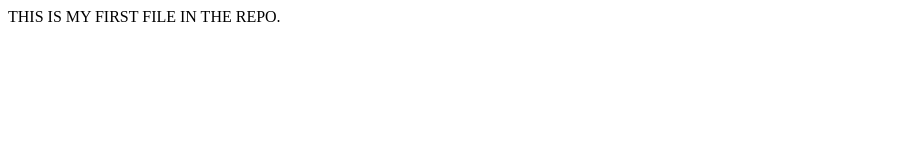
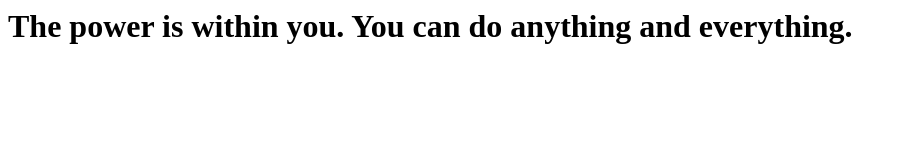
Before and after one commit to deepsk/firstgitrepo, a plain HTML site: page index.html in a window 1280 px wide. Shown: the whole page, without its empty margins (0-906 px from the left). Drawn offline with Linux system fonts and the light colour scheme.

Commit message:
completed the first quite

```diff
--- a/index.html
+++ b/index.html
@@ -1,6 +1,8 @@
 <HTML>
 <HEAD></HEAD>
 <BODY>
-THIS IS MY FIRST FILE IN THE REPO.
+<h1>
+The power is within you. You can do anything and everything.
+</h1>
 </BODY>
 </HTML>
```
